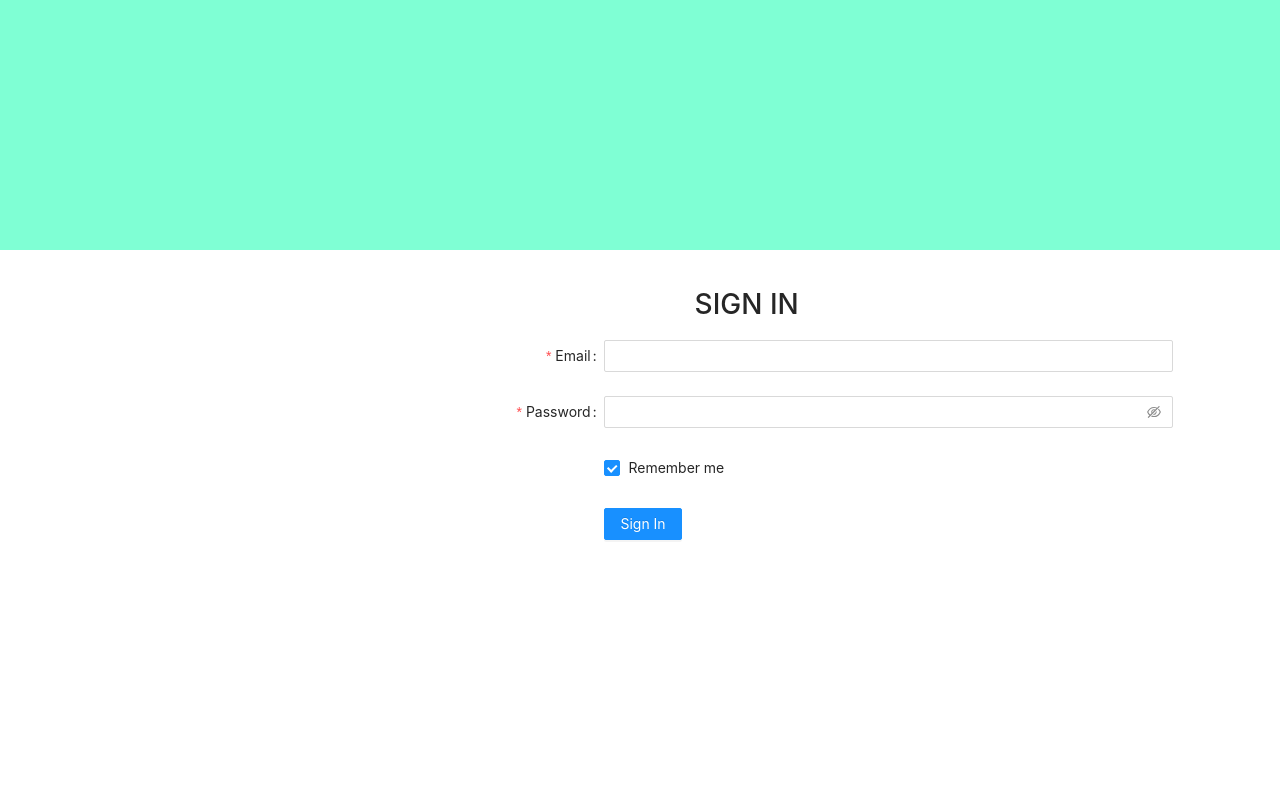
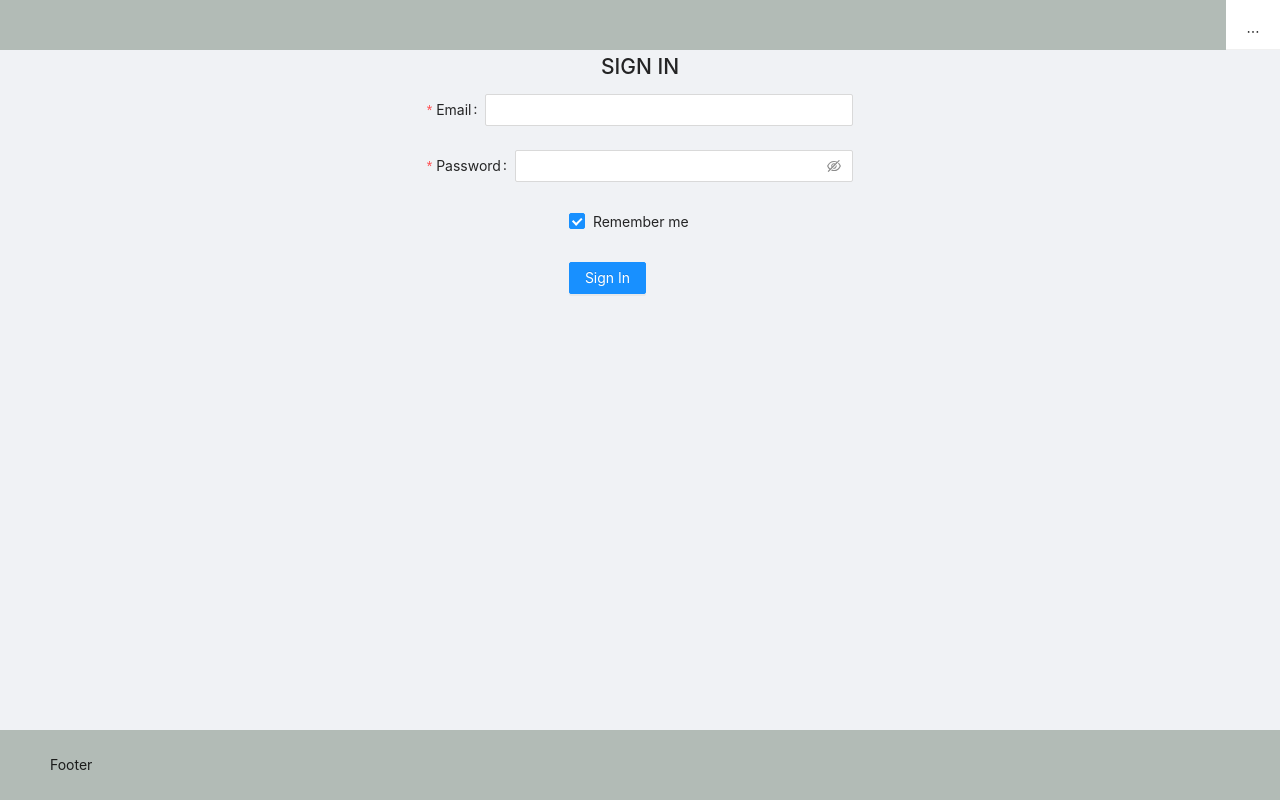
Before and after one commit to celalettin-turgut/voluntary-coaching, a React (Create React App) app: page /signin in a window 1280 px wide. Built offline with nearby package versions, Linux system fonts and the light colour scheme; no server answers.

Commit message:
header and footer added

```diff
--- a/public/index.html
+++ b/public/index.html
@@ -24,6 +24,9 @@
       work correctly both with client-side routing and a non-root public URL.
       Learn how to configure a non-root public URL by running `npm run build`.
     -->
+    <link rel="preconnect" href="https://fonts.googleapis.com">
+<link rel="preconnect" href="https://fonts.gstatic.com" crossorigin>
+<link href="https://fonts.googleapis.com/css2?family=Cormorant+Garamond:wght@500&family=Raleway:wght@200&display=swap" rel="stylesheet">
     <title>React App</title>
   </head>
   <body>
--- a/src/App.js
+++ b/src/App.js
@@ -1,25 +1,32 @@
 import "./App.css";
+import { AppStyle } from "./style";
 import Signup from "./components/Signup";
 import Signin from "./components/Signin";
 import Header from "./pages/Header";
 import { BrowserRouter as Router, Route, Switch } from "react-router-dom";
 import AuthProvider from "./context/auth";
 import { auth } from "./firebase";
+import Footer from "./pages/Footer";
 
 const App = () => {
   console.log(auth.currentUser);
   return (
     <AuthProvider>
+      <Router>
+        <AppStyle>
           <Header />
-      <Router>
           <Switch>
+            <div className="mainContainer">
               <Route exact path="/signup">
                 <Signup />
               </Route>
               <Route exact path="/signin">
                 <Signin />
               </Route>
+            </div>
           </Switch>
+          <Footer />
+        </AppStyle>
       </Router>
     </AuthProvider>
   );
--- a/src/components/Signin.js
+++ b/src/components/Signin.js
@@ -13,16 +13,14 @@ const Signin = () => {
     <React.Fragment>
       <Row justify="center">
         <Col
-          xs={{ span: 20, offset: 2 }}
-          sm={{ span: 20, offset: 2 }}
+          xs={{ span: 24 }}
+          sm={{ span: 24 }}
           md={{ span: 16, offset: 4 }}
-          lg={{ span: 16, offset: 4 }}
+          lg={{ span: 8, offset: 0 }}
         >
           <h1 style={{ textAlign: "center" }}>SIGN IN</h1>
           <Form
-            name="basic"
-            labelCol={{ span: 8 }}
-            wrapperCol={{ span: 16 }}
+            name="signin"
             initialValues={{ remember: true }}
             onFinish={onFinish}
             onFinishFailed={onFinishFailed}
--- a/src/components/Signup.js
+++ b/src/components/Signup.js
@@ -1,6 +1,8 @@
 import React, { useState } from "react";
 import { Row, Col, Form, Input, Checkbox, Button } from "antd";
 import { useAuth } from "../context/auth";
+import styles from "./Signup.module.css";
+import { SignupStyle } from "./style";
 
 const Signup = () => {
   const { signup, user } = useAuth();
@@ -16,15 +18,16 @@ const Signup = () => {
   };
   return (
     <React.Fragment>
-      <Row justify="center">
+      <SignupStyle justify="center">
         <Col
-          xs={{ span: 20, offset: 2 }}
-          sm={{ span: 20, offset: 2 }}
+          xs={{ span: 24 }}
+          sm={{ span: 24 }}
           md={{ span: 16, offset: 4 }}
-          lg={{ span: 16, offset: 4 }}
+          lg={{ span: 8, offset: 0 }}
         >
           <h1 style={{ textAlign: "center" }}>SIGN UP</h1>
           <Form
+            size="large"
             name="basic"
             initialValues={{ remember: true }}
             onFinish={onFinish}
@@ -80,7 +83,7 @@ const Signup = () => {
             </Form.Item>
           </Form>
         </Col>
-      </Row>
+      </SignupStyle>
     </React.Fragment>
   );
 };
--- /dev/null
+++ b/src/components/Signup.module.css
@@ -0,0 +1,4 @@
+.signuprow{
+    justify-content: center;
+    border: black 2px 2px;
+}
--- /dev/null
+++ b/src/components/style.js
@@ -0,0 +1,4 @@
+import styled from "styled-components";
+import { Row as AntRow } from "antd";
+
+export const SignupStyle = styled(AntRow)``;
--- a/src/index.css
+++ b/src/index.css
@@ -1,10 +1,11 @@
 body {
   margin: 0;
-  font-family: -apple-system, BlinkMacSystemFont, 'Segoe UI', 'Roboto', 'Oxygen',
+  font-family: -apple-system, BlinkMacSystemFont, 'Ubuntu', 'Segoe UI', 'Roboto', 'Oxygen',
     'Ubuntu', 'Cantarell', 'Fira Sans', 'Droid Sans', 'Helvetica Neue',
     sans-serif;
   -webkit-font-smoothing: antialiased;
   -moz-osx-font-smoothing: grayscale;
+
 }
 
 code {
--- /dev/null
+++ b/src/pages/Footer.js
@@ -0,0 +1,8 @@
+import React from "react";
+import { FooterStyle } from "../style";
+
+const Footer = () => {
+  return <FooterStyle>Footer</FooterStyle>;
+};
+
+export default Footer;
--- a/src/pages/Header.js
+++ b/src/pages/Header.js
@@ -1,8 +1,37 @@
 import React from "react";
-import styles from "./Header.module.css";
+import { Menu, Layout } from "antd";
+import { Link } from "react-router-dom";
+import { HeaderStyle } from "../style";
 
 const Header = () => {
-  return <div className={styles.header}></div>;
+  const token = null;
+
+  const menu = (
+    <React.Fragment>
+      <Menu.Item>
+        <Link to="/signin">Sign In</Link>
+      </Menu.Item>
+      <Menu.Item>
+        <Link to="/signup">Sign Up</Link>
+      </Menu.Item>
+    </React.Fragment>
+  );
+
+  const authMenu = (
+    <React.Fragment>
+      <Menu.Item>
+        <Link to="/profile">Profile</Link>
+      </Menu.Item>
+      <Menu.Item>
+        <Link to="/signout">Sign Out</Link>
+      </Menu.Item>
+    </React.Fragment>
+  );
+  return (
+    <HeaderStyle>
+      <Menu mode="horizontal">{token ? authMenu : menu}</Menu>
+    </HeaderStyle>
+  );
 };
 
 export default Header;
--- a/src/pages/Header.module.css
+++ /dev/null
@@ -1,5 +0,0 @@
-.header {
-    height: 250px;
-    background-color: aquamarine;
-    margin-bottom: 2rem;
-}
--- /dev/null
+++ b/src/style.js
@@ -0,0 +1,32 @@
+import styled from "styled-components";
+import { Layout } from "antd";
+
+const { Header, Footer } = Layout;
+
+const footerHeight = 70;
+const headerHeight = 50;
+
+export const AppStyle = styled(Layout)`
+  width: 100%;
+  //font-family: "open sans";
+
+  .mainContainer {
+    min-height: calc(100vh - ${footerHeight + headerHeight}px);
+  }
+`;
+
+export const HeaderStyle = styled(Header)`
+  height: ${headerHeight}px;
+  background-color: rgba(85, 104, 87, 0.4);
+  //position: sticky;
+  //top: 0;
+  padding: 0;
+  display: flex;
+  justify-content: flex-end;
+`;
+
+export const FooterStyle = styled(Footer)`
+  height: ${footerHeight}px;
+  background-color: rgba(85, 104, 87, 0.4);
+  width: 100%;
+`;
```
Lines whose indentation alone changed are shown as unchanged.
